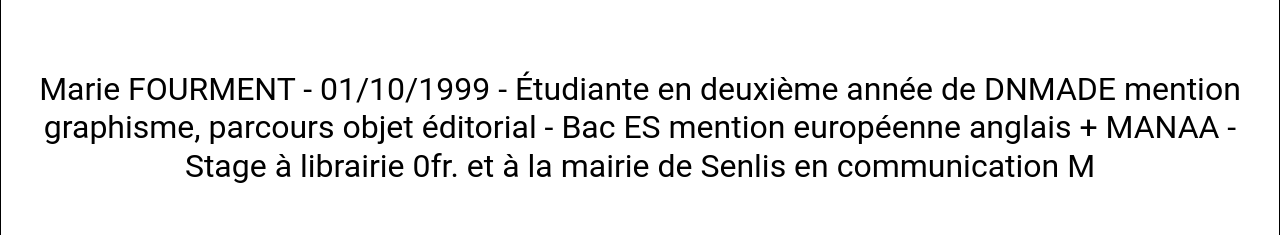
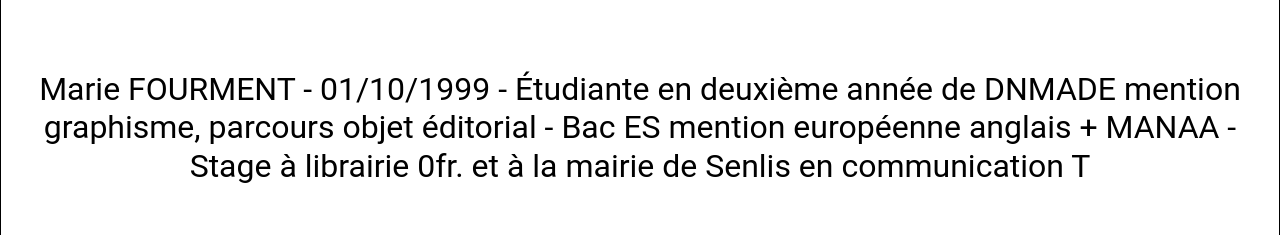
Before and after one commit to mariefourment/mariefourment.github.io, a plain HTML site: page index.html in a window 1280 px wide. Shown: the part 131-366 px from the top of the page. Drawn offline with nearby package versions, Linux system fonts and the light colour scheme.

Commit message:
Update index.html

```diff
--- a/index.html
+++ b/index.html
@@ -24,7 +24,7 @@
 			<h1>
 				<div>
 				Marie FOURMENT - 01/10/1999 -
-				Étudiante en deuxième année de DNMADE mention graphisme, parcours objet éditorial - Bac ES mention européenne anglais + MANAA - Stage à librairie 0fr. et à la mairie de Senlis en communication M
+				Étudiante en deuxième année de DNMADE mention graphisme, parcours objet éditorial - Bac ES mention européenne anglais + MANAA - Stage à librairie 0fr. et à la mairie de Senlis en communication T
 				</div>
 			</h1>
 		</section>
```
